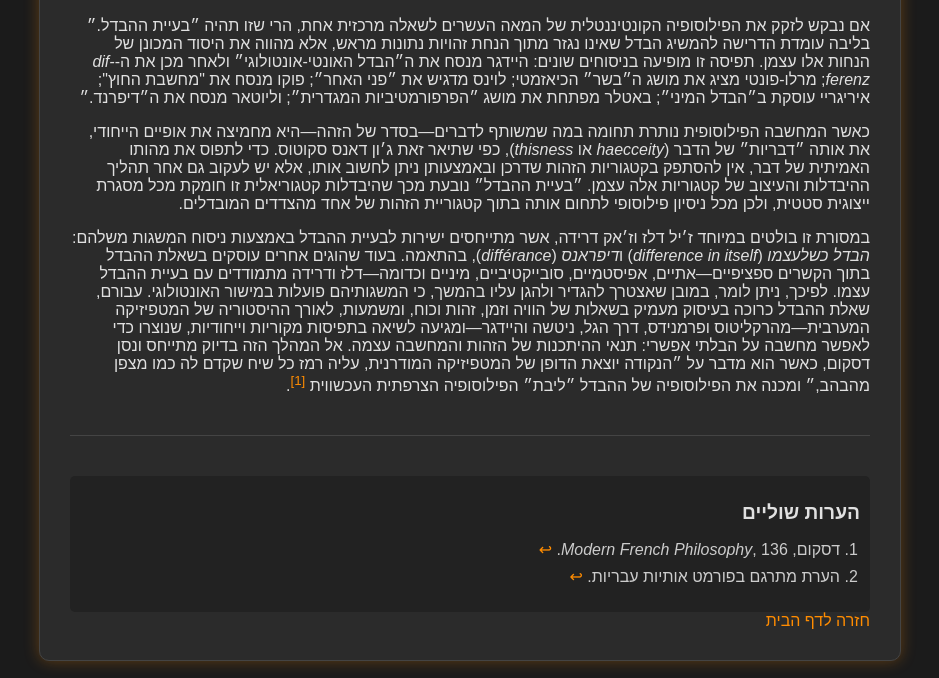
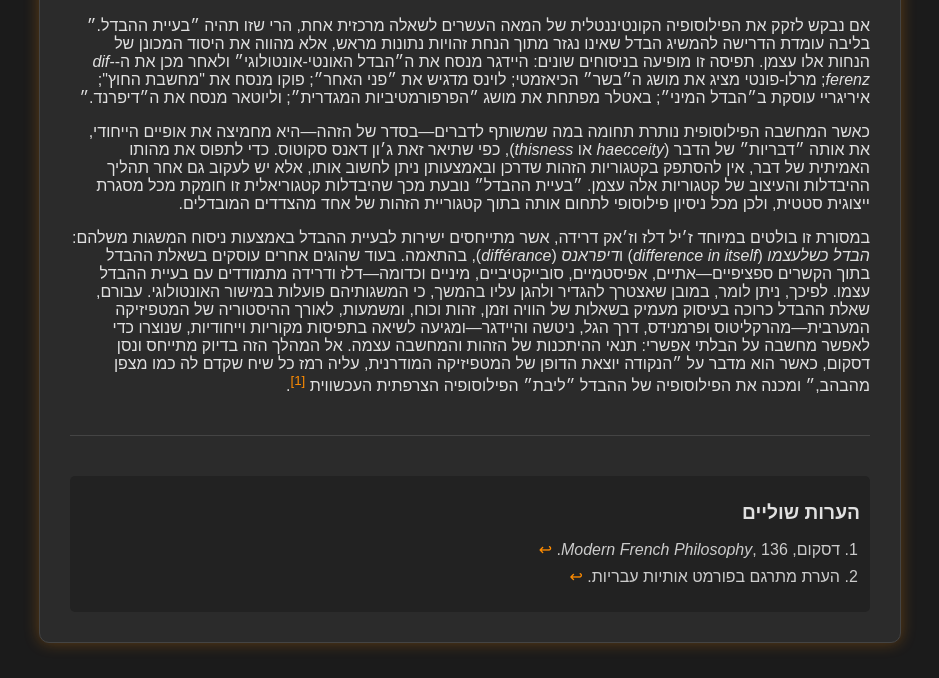
Before and after one commit to nimshav/translation, a website: page public/book/chapters/chapter1.html in a window 1280 px wide. Shown: the part 162-840 px from the top of the page, without its empty margins (170-1109 px from the left). Drawn offline with Linux system fonts and the light colour scheme; files whose address does not match are found by name.

Commit message:
Update chapter1.html

```diff
--- a/public/book/chapters/chapter1.html
+++ b/public/book/chapters/chapter1.html
@@ -126,9 +126,6 @@
       </ol>
     </div>
 
-    <a href="../index.html">חזרה לדף הבית</a>
-  </div>
-
   <script src="../footnotes.js"></script>
 </body>
 </html>
```
